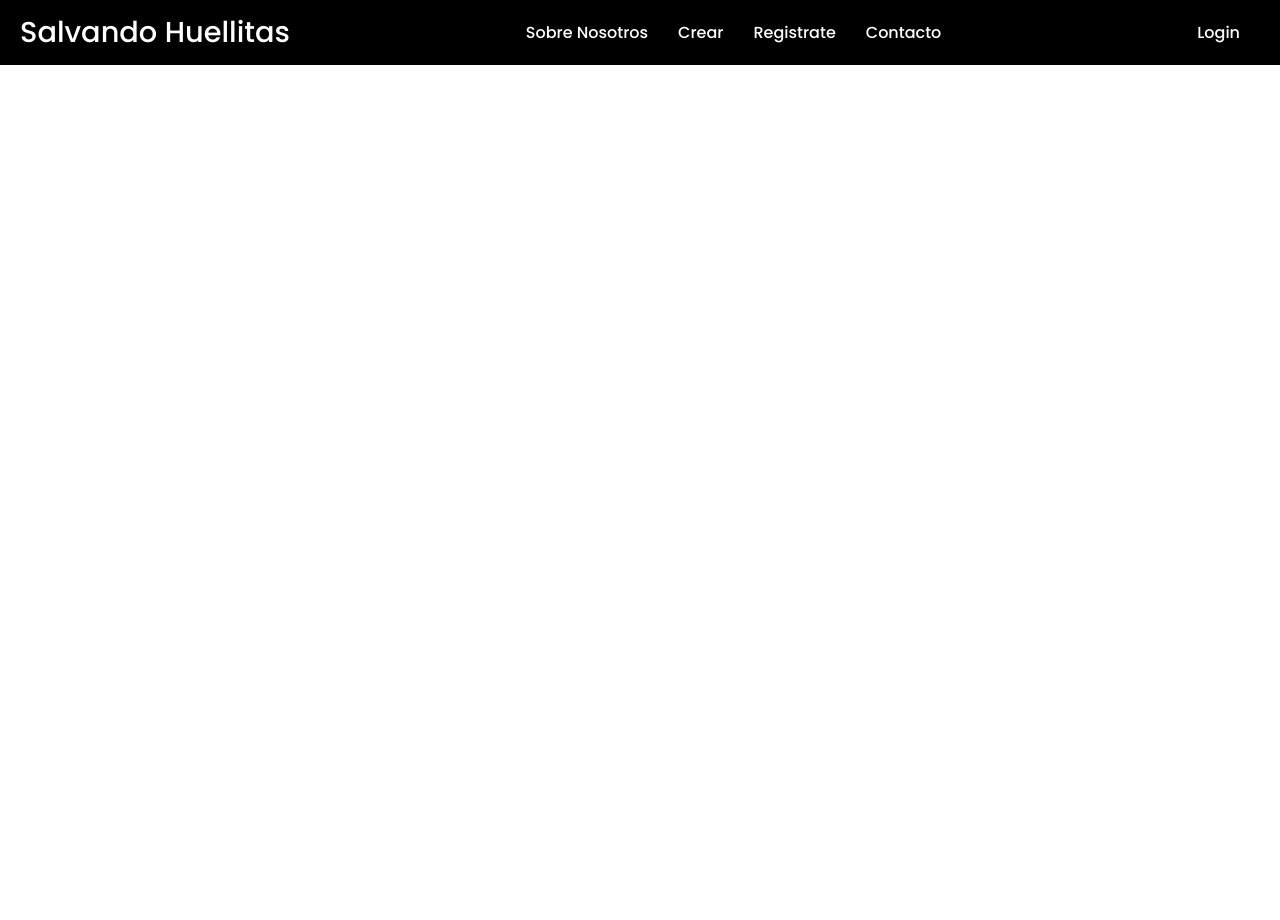
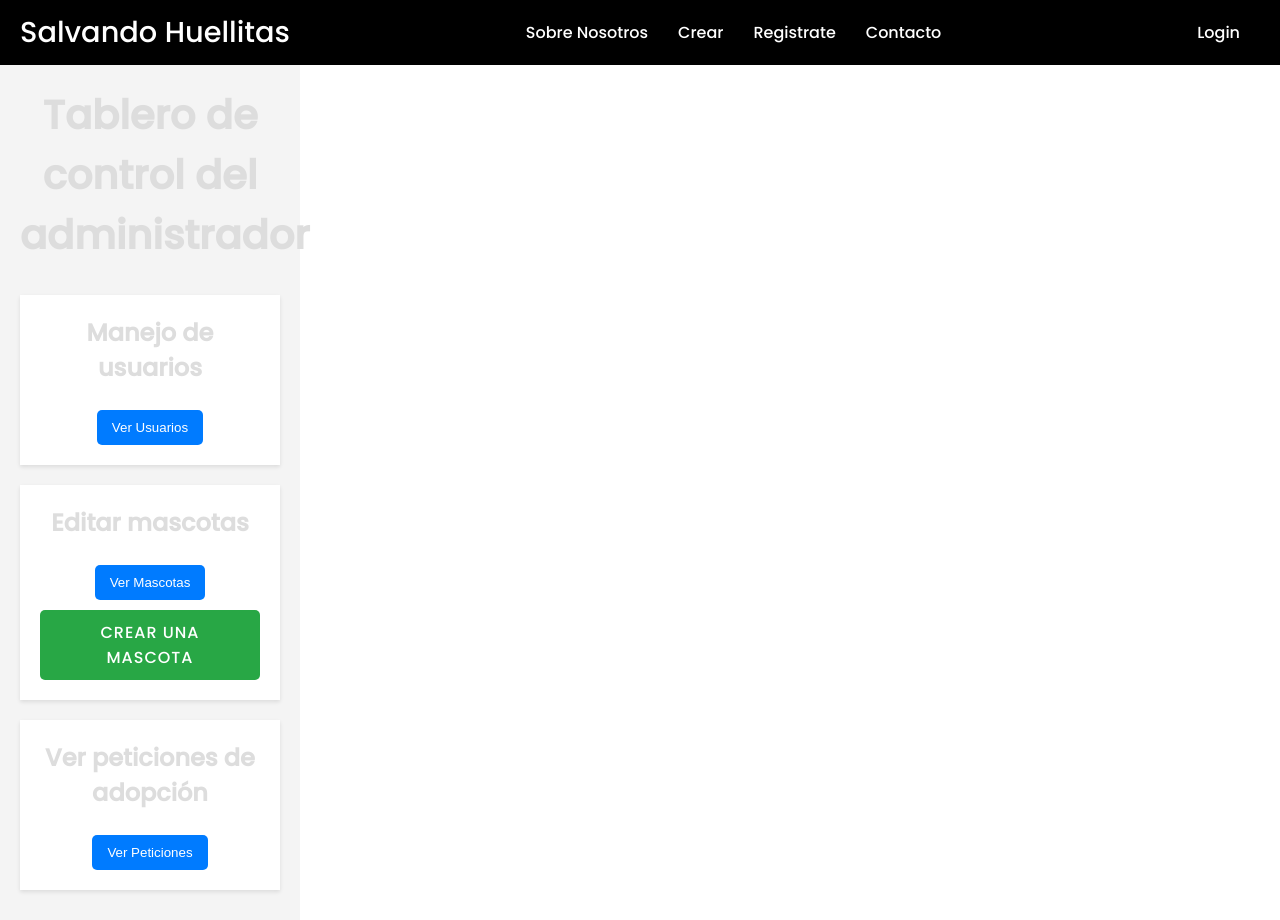
Before and after one commit to beta-cancri/SalvandoHuellitas-Front-end, a React (Create React App) app in the folder my-app/: page /admin/dashboard in a window 1280 px wide. Before the commit the page ends 800 px from the top, so only its background shows below. Built offline with nearby package versions, Linux system fonts and the light colour scheme.

Commit message:
more changes

```diff
--- a/my-app/src/App.js
+++ b/my-app/src/App.js
@@ -1,4 +1,4 @@
-import React, {useState} from 'react';
+import React, { useState } from 'react';
 import { Routes, Route, useLocation } from 'react-router-dom';
 import Navbar from './components/navbar/navbar.component';
 import Home from './views/home/home.component';
@@ -10,6 +10,7 @@ import Login from './views/login/login.component';
 import Register from './views/register/register.component';
 import CreatePet from './views/create/create.component';
 import GoogleCallback from './components/google/GoogleCallback';
+import AdminDashboard from './views/admin/dashboard/dashboard.component'; // Import the AdminDashboard component
 import './App.css';
 
 const App = () => {
@@ -19,7 +20,6 @@ const App = () => {
   const showNavbar = location.pathname !== '/' && location.pathname !== '/login';
 
   const [user, setUser] = useState(null);
-
 
   return (
     <div className="App">
@@ -33,7 +33,8 @@ const App = () => {
         <Route path="/login" element={<Login />} />
         <Route path="/register" element={<Register />} />
         <Route path="/create" element={<CreatePet />} />
-        <Route path="/auth/google/callback" element={<GoogleCallback />} /> {/* Google Callback Route */}
+        <Route path="/auth/google/callback" element={<GoogleCallback />} />
+        <Route path="/admin/dashboard" element={<AdminDashboard />} />
       </Routes>
     </div>
   );
--- a/my-app/src/views/admin/dashboard/dashboard.component.jsx
+++ b/my-app/src/views/admin/dashboard/dashboard.component.jsx
@@ -1,22 +1,38 @@
 import React from 'react';
+import { useNavigate } from 'react-router-dom';
 import './dashboard.styles.css';
 
 const AdminDashboard = () => {
+  const navigate = useNavigate();
+
   return (
     <div className="admin-dashboard">
       <h1>Tablero de control del administrador</h1>
       <div className="dashboard-content">
         <div className="dashboard-section">
           <h2>Manejo de usuarios</h2>
-          {/* User management functionality here */}
+          {/* Button to navigate to manage users */}
+          <button className="dashboard-button" onClick={() => navigate('/admin/manageusers')}>
+            Ver Usuarios
+          </button>
         </div>
         <div className="dashboard-section">
           <h2>Editar mascotas</h2>
-          {/* Pet management functionality here */}
+          {/* Button to navigate to manage pets */}
+          <button className="dashboard-button" onClick={() => navigate('/admin/managepets')}>
+            Ver Mascotas
+          </button>
+          {/* Button to create a new pet */}
+          <button className="create-pet-button" onClick={() => navigate('/create')}>
+            Crear una Mascota
+          </button>
         </div>
         <div className="dashboard-section">
-          <h2>Ver peticiones de adopcion</h2>
-          {/* Reports functionality here */}
+          <h2>Ver peticiones de adopción</h2>
+          {/* Button to navigate to manage requests */}
+          <button className="dashboard-button" onClick={() => navigate('/admin/managerequests')}>
+            Ver Peticiones
+          </button>
         </div>
       </div>
     </div>
--- a/my-app/src/views/admin/dashboard/dashboard.styles.css
+++ b/my-app/src/views/admin/dashboard/dashboard.styles.css
@@ -1,6 +1,7 @@
 .admin-dashboard {
   padding: 20px;
   background-color: #f4f4f4;
+  max-width: 300px; /* Ensuring dashboard aligns to the left with fixed width */
 }
 
 .admin-dashboard h1 {
@@ -10,13 +11,14 @@
 
 .dashboard-content {
   display: flex;
-    justify-content: space-between;
+  flex-direction: column;
+  align-items: flex-start; /* Aligning items to the left */
 }
 
 .dashboard-section {
-    flex: 1;
-    margin: 10px;
+  margin: 10px 0;
   padding: 20px;
+  width: 100%; /* Ensure full width for sections */
   background-color: #ffffff;
   box-shadow: 0 2px 4px rgba(0, 0, 0, 0.1);
 }
@@ -25,3 +27,27 @@
   margin-bottom: 15px;
   font-size: 1.5rem;
 }
+
+.dashboard-button, .create-pet-button {
+  margin-top: 10px;
+  padding: 10px 15px;
+  background-color: #007bff;
+  color: white;
+  text-align: center;
+  border: none;
+  border-radius: 5px;
+  cursor: pointer;
+  display: inline-block;
+}
+
+.dashboard-button:hover, .create-pet-button:hover {
+  background-color: #0056b3;
+}
+
+.create-pet-button {
+  background-color: #28a745;
+}
+
+.create-pet-button:hover {
+  background-color: #218838;
+}
```
Lines whose indentation alone changed are shown as unchanged.
